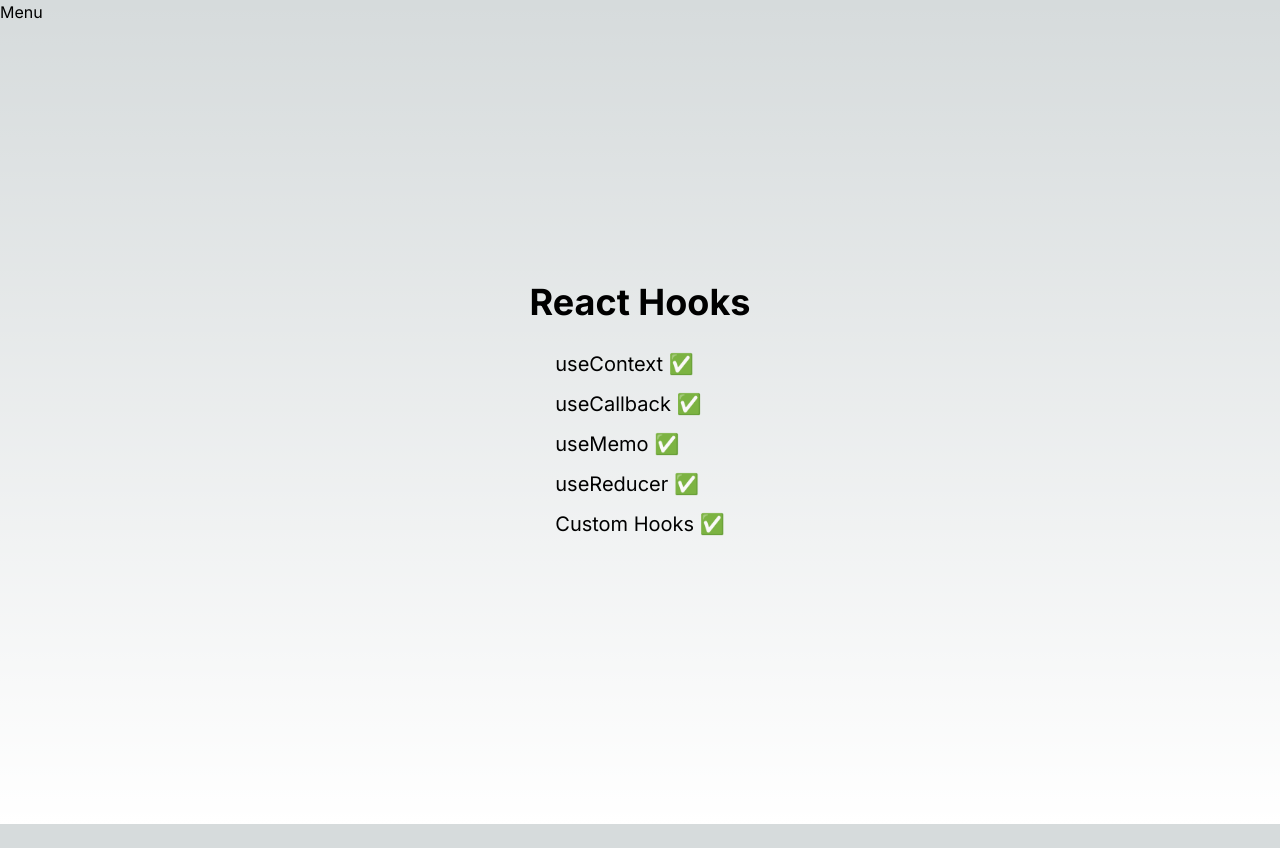
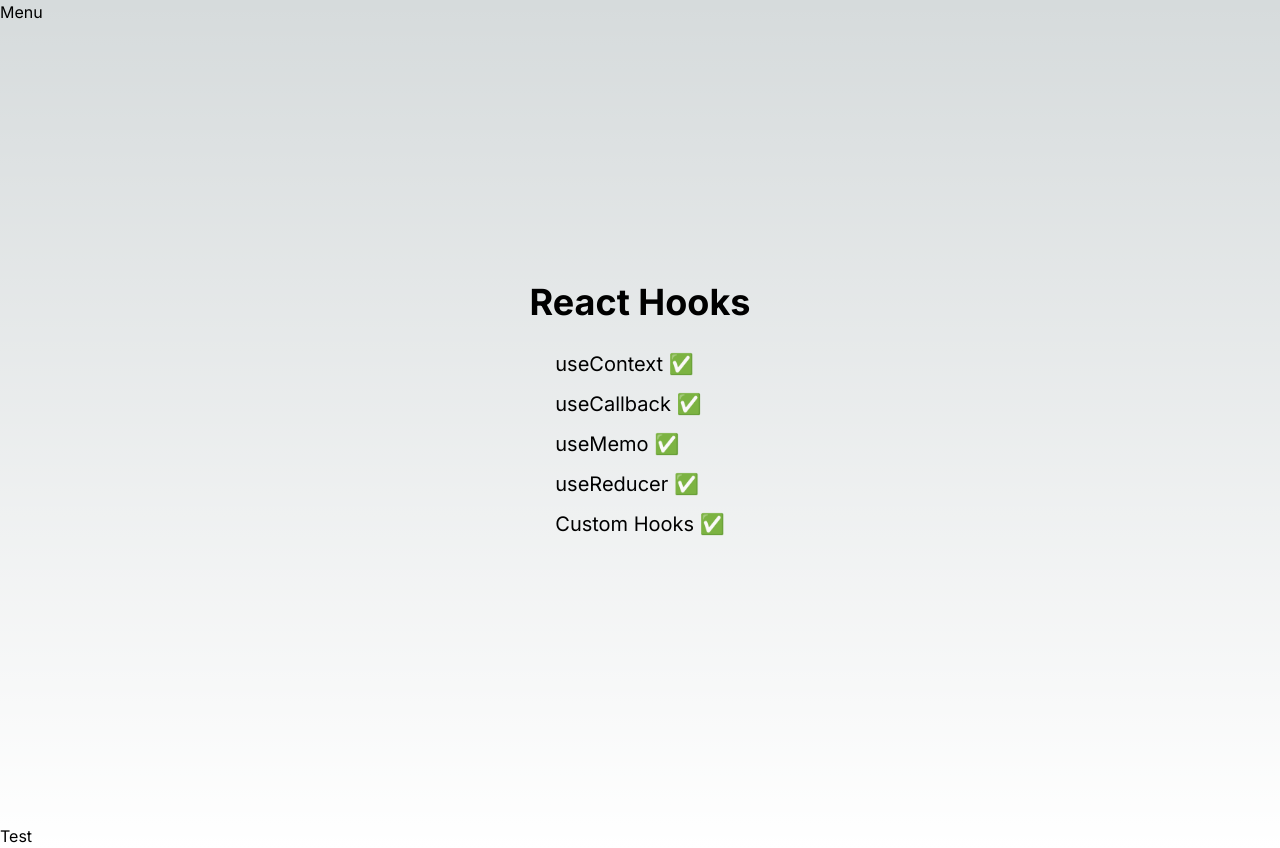
Before and after one commit to Davron77/Hooks, a Next.js app: page / in a window 1280 px wide. Before the commit the page ends 824 px from the top, so only its background shows below. Built offline with nearby package versions, Linux system fonts and the light colour scheme.

Commit message:
Footer added

```diff
--- a/app/page.tsx
+++ b/app/page.tsx
@@ -26,6 +26,9 @@ const Home = () => {
           </Link>
         </div>
       </main>
+      <footer>
+        <h1>Test</h1>
+      </footer>
     </>
   );
 };
```
